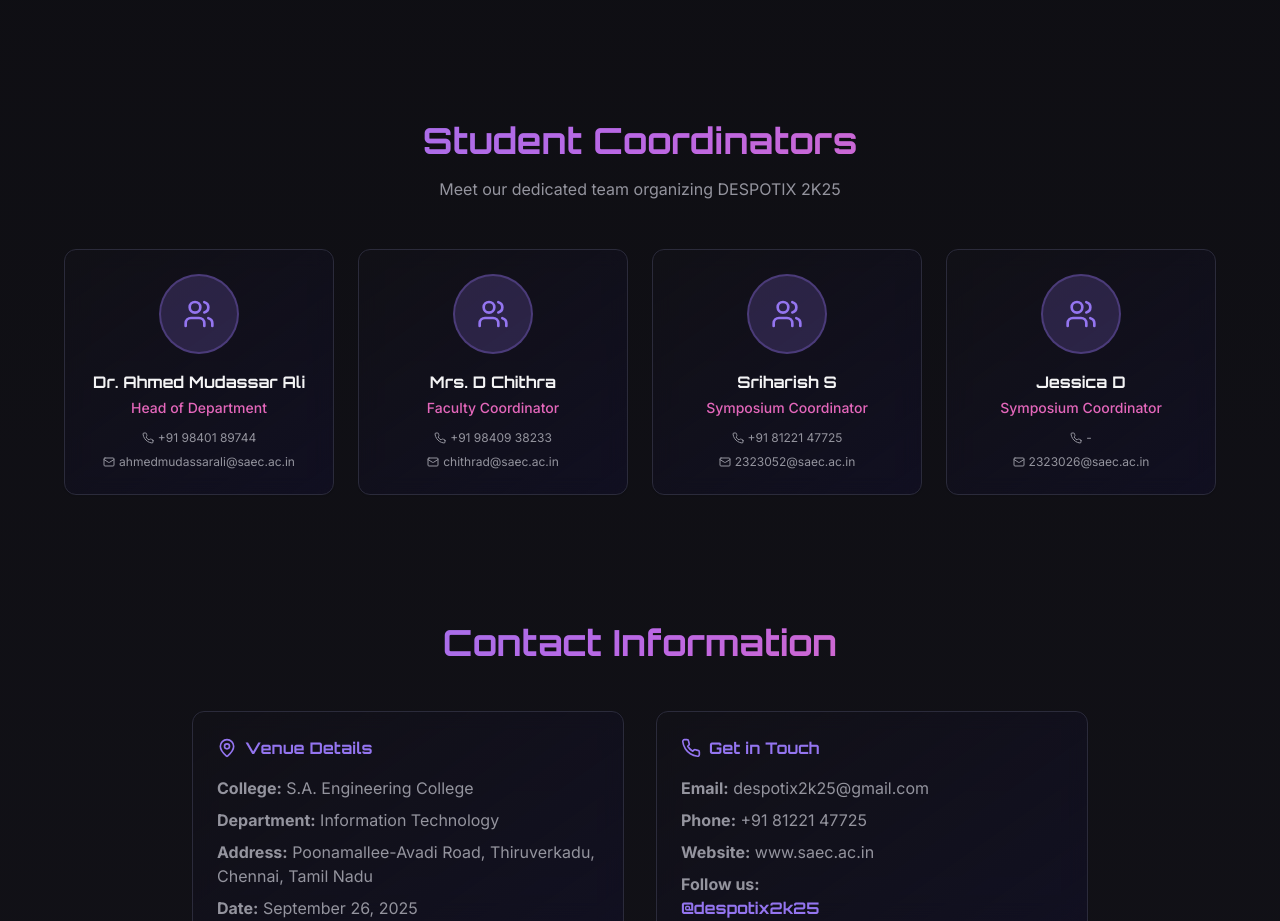
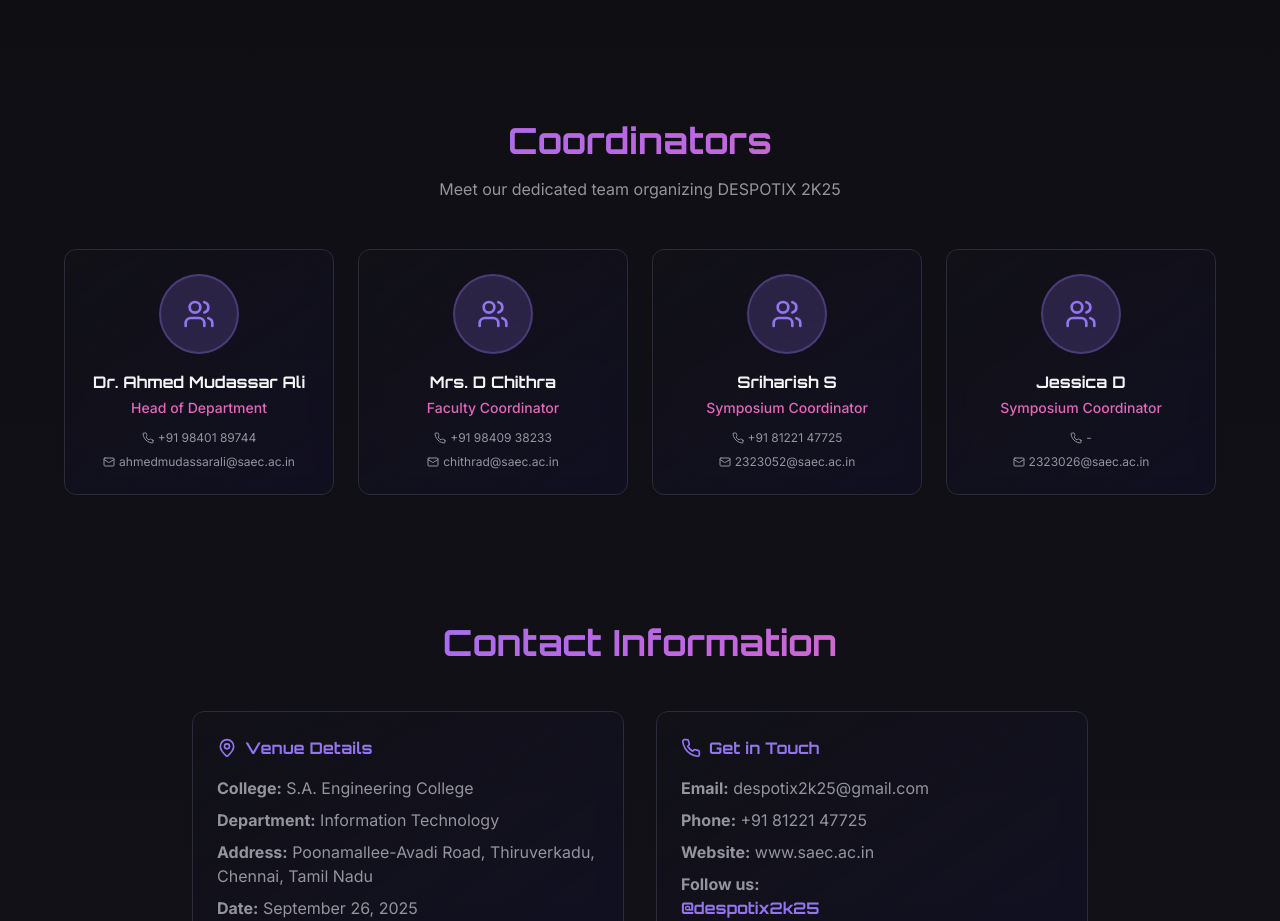
Before and after one commit to santhosh274/despotix-portal-89, a React (Vite) app: page / in a window 1280 px wide. Shown: the part 2500-3421 px from the top of the page. Built offline with nearby package versions, Linux system fonts and the light colour scheme; the HTML template or start-up script is replaced by a standard one.

Commit message:
Update Index.tsx

```diff
--- a/src/pages/Index.tsx
+++ b/src/pages/Index.tsx
@@ -235,7 +235,7 @@ const Index = () => {
               transition={{ duration: 0.6 }}
               viewport={{ once: true }}
             >
-              Student Coordinators
+              Coordinators
             </motion.h3>
             <motion.p
               className="text-center text-muted-foreground mb-12"
```
